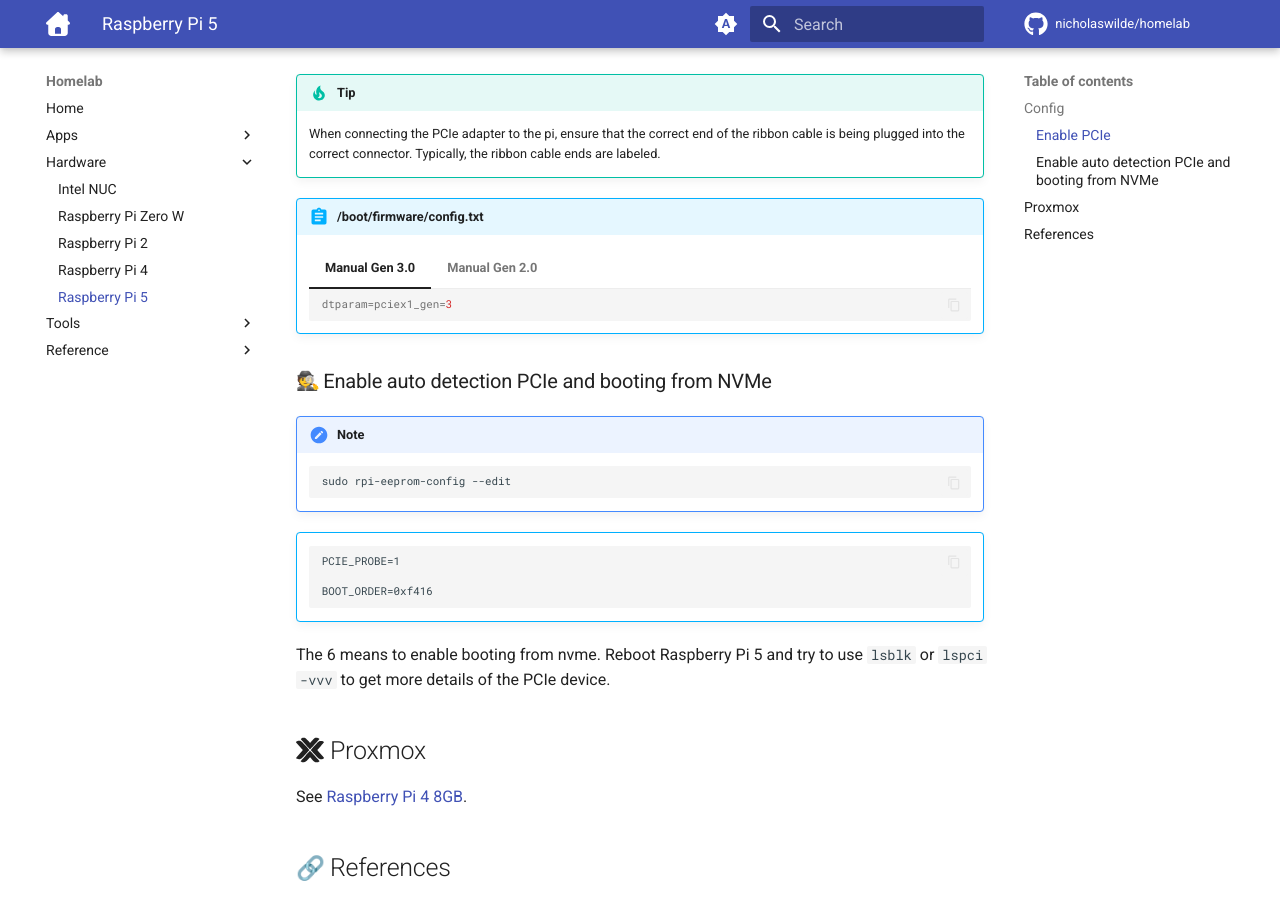
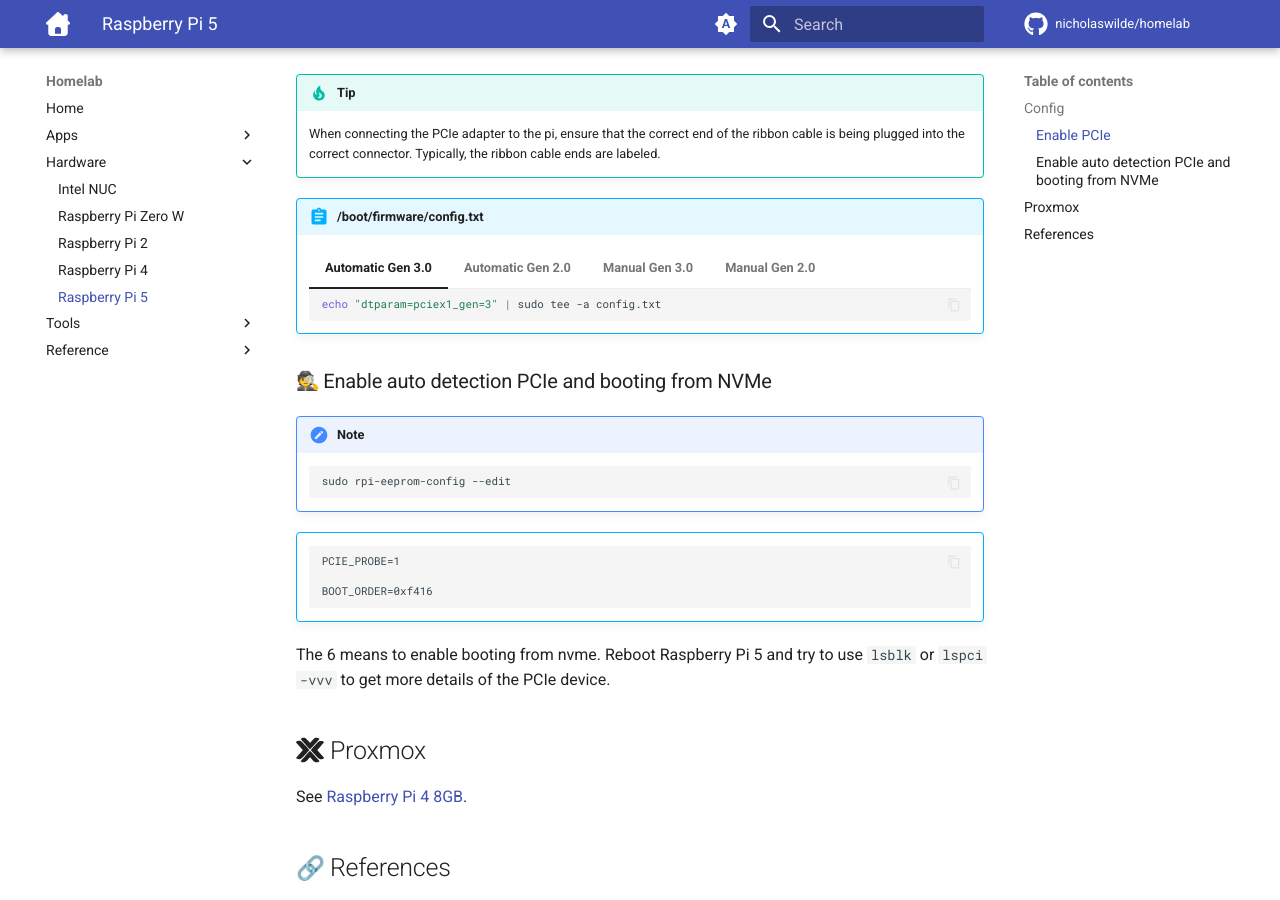
Before and after one commit to nicholaswilde/homelab, an MkDocs documentation site: the page built from docs/hardware/rpi5.md, in a window 1280 px wide and 900 px high, scrolled down 496 px. Built offline with MkDocs 1.6.1 and Material for MkDocs 9.7.7, drawn with Linux system fonts in a browser that asks for light colours; emoji names are drawn with the system emoji font; comment, search, counter and statistics services are not loaded.

Commit message:
Update rpi5.md

````diff
--- a/docs/hardware/rpi5.md
+++ b/docs/hardware/rpi5.md
@@ -27,6 +27,18 @@
     Typically, the ribbon cable ends are labeled.
 
 !!! abstract "/boot/firmware/config.txt"
+
+    === "Automatic Gen 3.0"
+
+        ```shell
+        echo "dtparam=pciex1_gen=3" | sudo tee -a config.txt
+        ```
+
+    === "Automatic Gen 2.0"
+
+        ```shell
+        echo "dtparam=pciex1" | sudo tee -a config.txt
+        ```
 
     === "Manual Gen 3.0"
 
````
